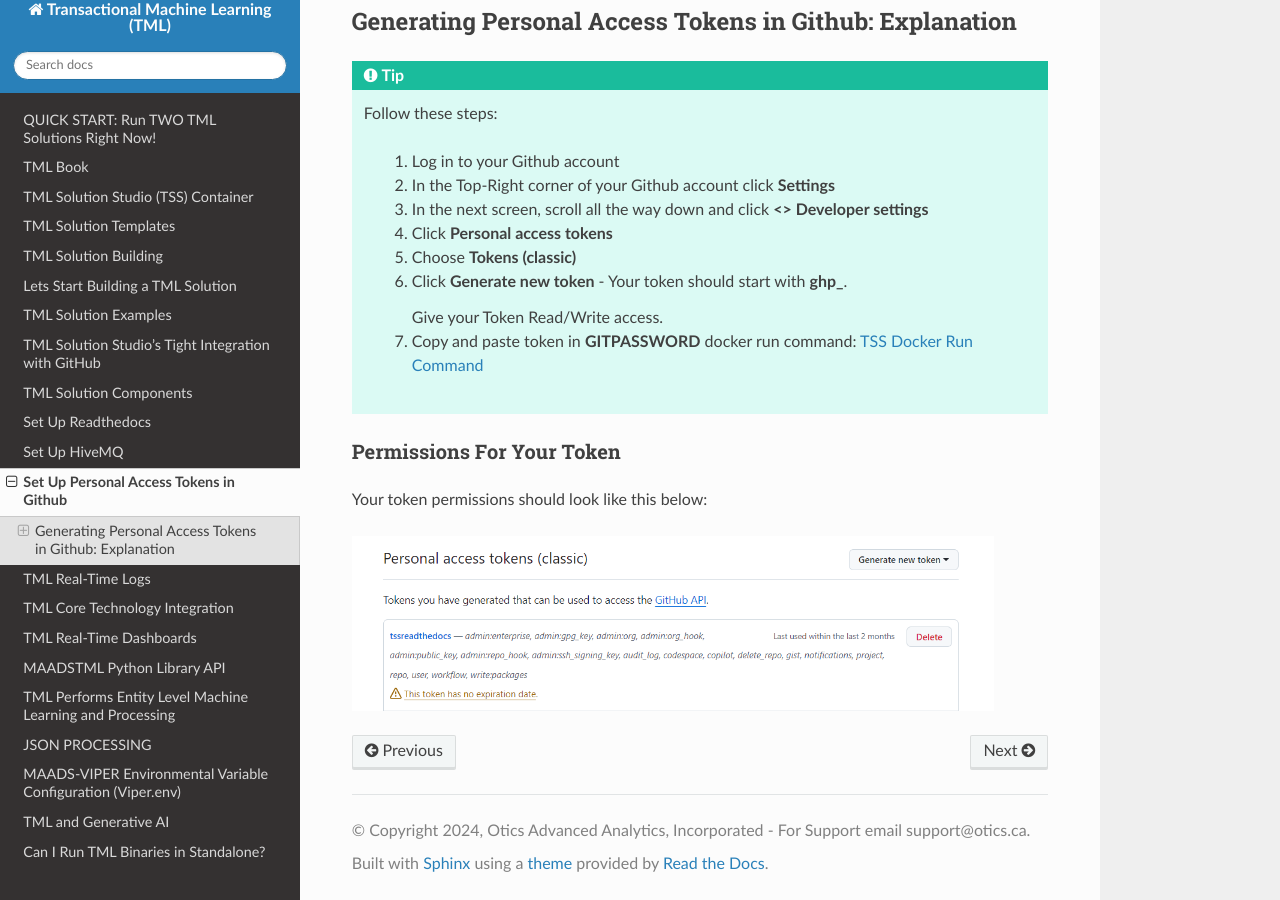
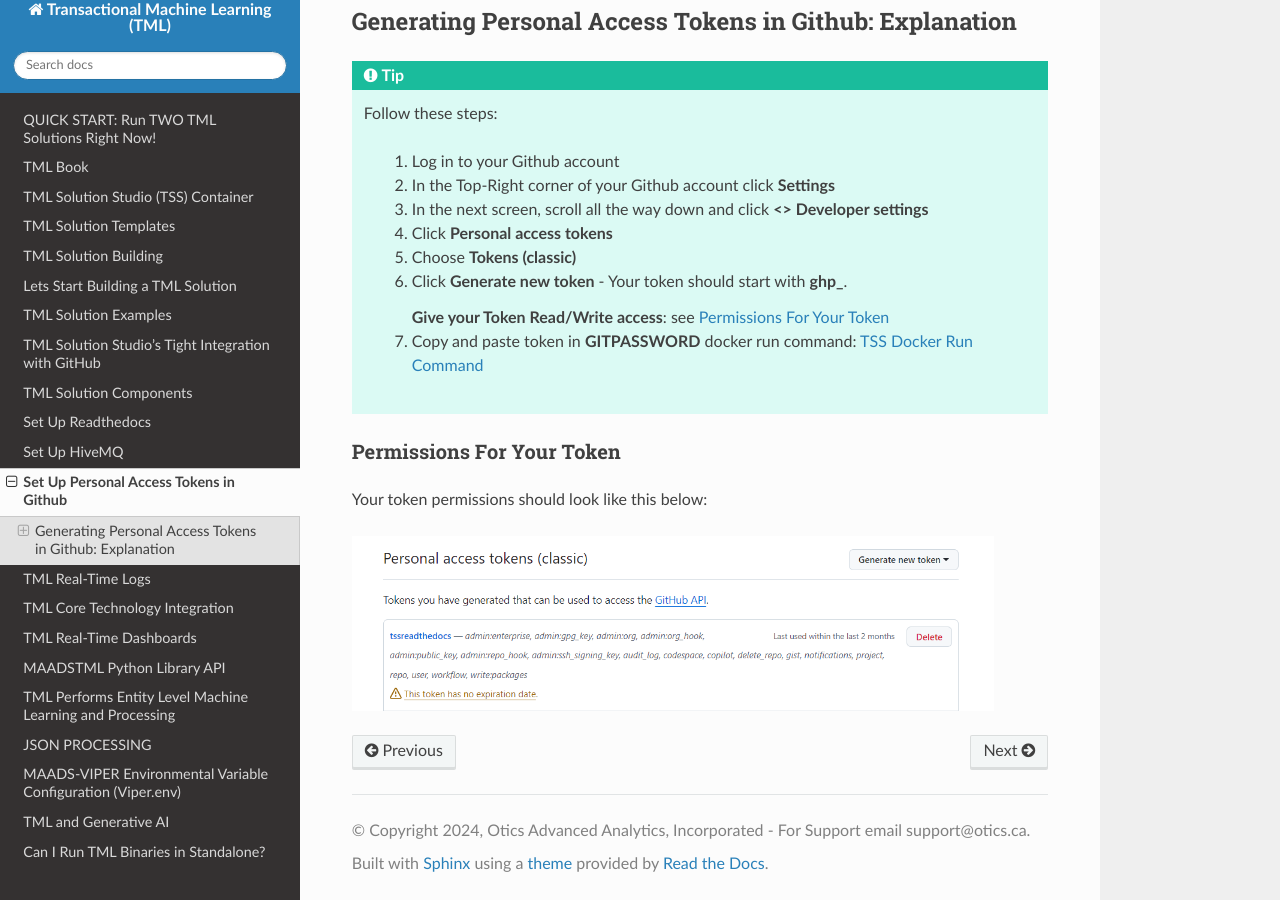
Before and after one commit to smaurice101/readthedocs, a Sphinx documentation site: the page built from docs/source/gitsetup.rst, in a window 1280 px wide and 900 px high, scrolled down 535 px. Built offline with Sphinx 7.4.7 and the Read the Docs theme 3.1.0, drawn with Linux system fonts in a browser that asks for light colours.

Commit message:
Update gitsetup.rst

```diff
--- a/docs/source/gitsetup.rst
+++ b/docs/source/gitsetup.rst
@@ -21,7 +21,7 @@
 
       6. Click **Generate new token** -  Your token should start with **ghp_**.
 
-         Give your Token Read/Write access.
+         **Give your Token Read/Write access**: see :ref:`Permissions For Your Token`
 
       7. Copy and paste token in **GITPASSWORD** docker run command: :ref:`TSS Docker Run Command`
 
```
